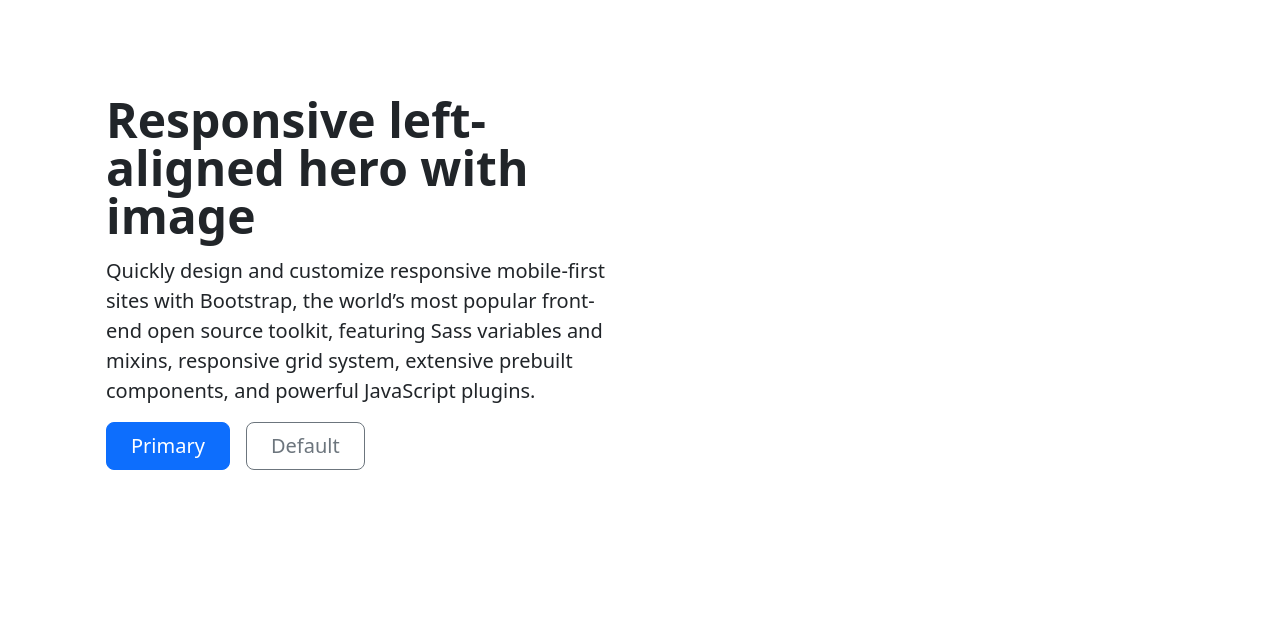
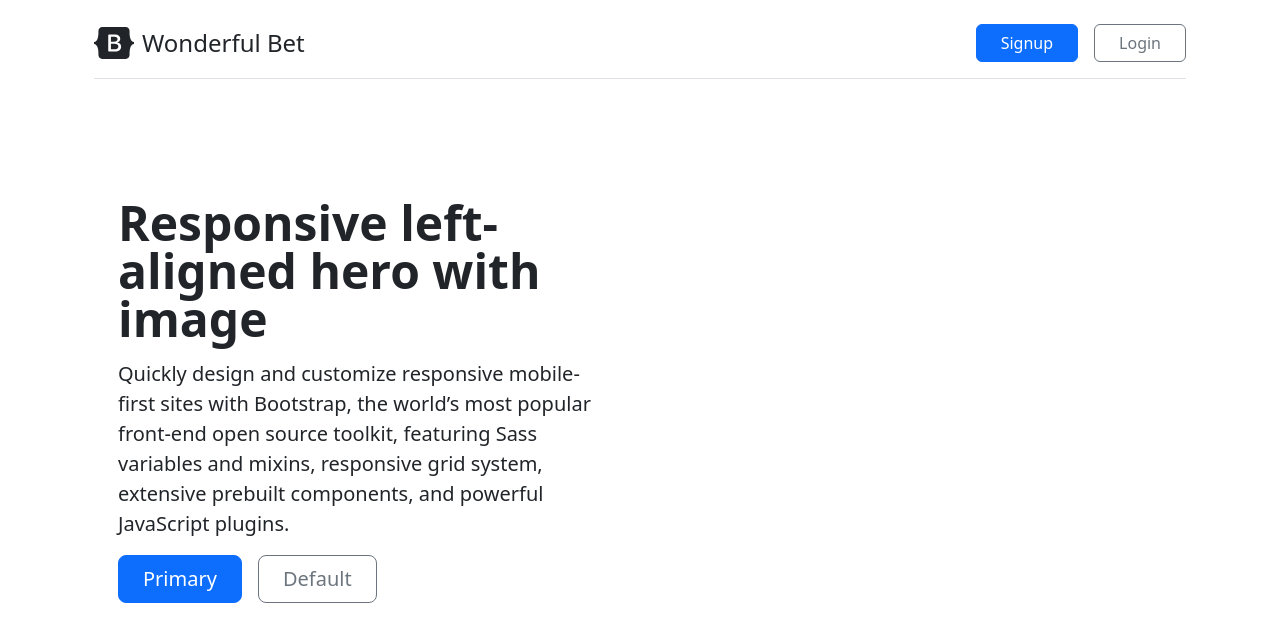
Before and after one commit to samuelwaskow/wonderfulbet-frontend, a React (Create React App) app: page / in a window 1280 px wide. Shown: the top 642 px of the page. Built offline with nearby package versions, Linux system fonts and the light colour scheme.

Commit message:
Working on the first page

```diff
--- a/src/App.js
+++ b/src/App.js
@@ -1,4 +1,4 @@
-import FirstPage from "./showcase/FirstPage";
+import FirstPage from "./showcase/components/FirstPage";
 
 function App() {
   return (
--- a/src/showcase/FirstPage.js
+++ /dev/null
@@ -1,28 +0,0 @@
-import React from 'react'
-
-const FirstPage = () => {
-    return (
-        <div>
-            <div className="container col-xxl-8 px-4 py-5">
-                <div className="row flex-lg-row-reverse align-items-center g-5 py-5">
-                    <div className="col-10 col-sm-8 col-lg-6">
-                        {/* <img src="bootstrap-themes.png" class="d-block mx-lg-auto img-fluid" alt="Bootstrap Themes" width="700" height="500" loading="lazy"> */}
-                    </div>
-                    <div className="col-lg-6">
-                        <h1 className="display-5 fw-bold lh-1 mb-3">Responsive left-aligned hero with image</h1>
-                        <p className="lead">Quickly design and customize responsive mobile-first sites with Bootstrap, the world’s most popular front-end open source toolkit, featuring Sass variables and mixins, responsive grid system, extensive prebuilt components, and powerful JavaScript plugins.</p>
-                        <div className="d-grid gap-2 d-md-flex justify-content-md-start">
-                            <button type="button" className="btn btn-primary btn-lg px-4 me-md-2">Primary</button>
-                            <button type="button" className="btn btn-outline-secondary btn-lg px-4">Default</button>
-                        </div>
-                    </div>
-                </div>
-            </div>
-
-            <div className="b-example-divider"></div>
-
-        </div>
-    )
-}
-
-export default FirstPage
--- /dev/null
+++ b/src/showcase/components/FirstPage.js
@@ -0,0 +1,38 @@
+import React from 'react'
+
+const FirstPage = () => {
+    return (
+        <div className="container py-4">
+            <header className="pb-3 mb-4 border-bottom d-flex justify-content-between">
+                <a href="/" className="d-flex align-items-center text-dark text-decoration-none">
+                    <svg xmlns="http://www.w3.org/2000/svg" width="40" height="32" className="me-2" viewBox="0 0 118 94" role="img"><title>Wonderful Bet</title><path fill-rule="evenodd" clip-rule="evenodd" d="M24.509 0c-6.733 0-11.715 5.893-11.492 12.284.214 6.14-.064 14.092-2.066 20.577C8.943 39.365 5.547 43.485 0 44.014v5.972c5.547.529 8.943 4.649 10.951 11.153 2.002 6.485 2.28 14.437 2.066 20.577C12.794 88.106 17.776 94 24.51 94H93.5c6.733 0 11.714-5.893 11.491-12.284-.214-6.14.064-14.092 2.066-20.577 2.009-6.504 5.396-10.624 10.943-11.153v-5.972c-5.547-.529-8.934-4.649-10.943-11.153-2.002-6.484-2.28-14.437-2.066-20.577C105.214 5.894 100.233 0 93.5 0H24.508zM80 57.863C80 66.663 73.436 72 62.543 72H44a2 2 0 01-2-2V24a2 2 0 012-2h18.437c9.083 0 15.044 4.92 15.044 12.474 0 5.302-4.01 10.049-9.119 10.88v.277C75.317 46.394 80 51.21 80 57.863zM60.521 28.34H49.948v14.934h8.905c6.884 0 10.68-2.772 10.68-7.727 0-4.643-3.264-7.207-9.012-7.207zM49.948 49.2v16.458H60.91c7.167 0 10.964-2.876 10.964-8.281 0-5.406-3.903-8.178-11.425-8.178H49.948z" fill="currentColor"></path></svg>
+                    <span className="fs-4">Wonderful Bet</span>
+                </a>
+                <div className="d-grid gap-2 d-md-flex justify-content-md-start">
+                    <button type="button" className="btn btn-primary px-4 me-md-2">Signup</button>
+                    <button type="button" className="btn btn-outline-secondary px-4">Login</button>
+                </div>
+            </header>
+            <div className="container col-xxl-8 px-4 py-5">
+                <div className="row flex-lg-row-reverse align-items-center g-5 py-5">
+                    <div className="col-10 col-sm-8 col-lg-6">
+                        {/* <img src="bootstrap-themes.png" class="d-block mx-lg-auto img-fluid" alt="Bootstrap Themes" width="700" height="500" loading="lazy"> */}
+                    </div>
+                    <div className="col-lg-6">
+                        <h1 className="display-5 fw-bold lh-1 mb-3">Responsive left-aligned hero with image</h1>
+                        <p className="lead">Quickly design and customize responsive mobile-first sites with Bootstrap, the world’s most popular front-end open source toolkit, featuring Sass variables and mixins, responsive grid system, extensive prebuilt components, and powerful JavaScript plugins.</p>
+                        <div className="d-grid gap-2 d-md-flex justify-content-md-start">
+                            <button type="button" className="btn btn-primary btn-lg px-4 me-md-2">Primary</button>
+                            <button type="button" className="btn btn-outline-secondary btn-lg px-4">Default</button>
+                        </div>
+                    </div>
+                </div>
+            </div>
+
+            <div className="b-example-divider"></div>
+
+        </div>
+    )
+}
+
+export default FirstPage
```
Also changed, not shown: src/App.css (deleted, +0 -38 lines).
